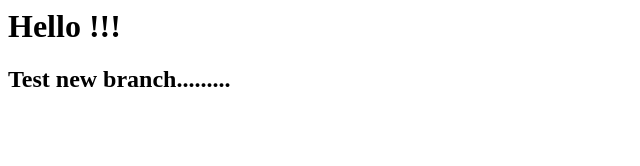
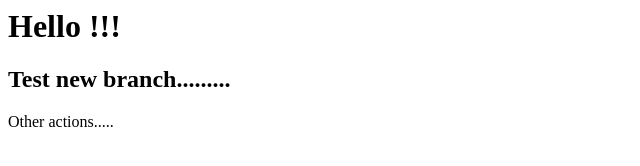
Before and after one commit to greenweb73/test-pipline, a plain HTML site: page index.html in a window 1280 px wide. Shown: the whole page, without its empty margins (0-640 px from the left). Drawn offline with Linux system fonts and the light colour scheme.

Commit message:
add message from three branch

```diff
--- a/index.html
+++ b/index.html
@@ -1,2 +1,3 @@
 <h1>Hello !!!</h1>
 <h2>Test new branch.........</h2>
+<p>Other actions.....</p>
```
